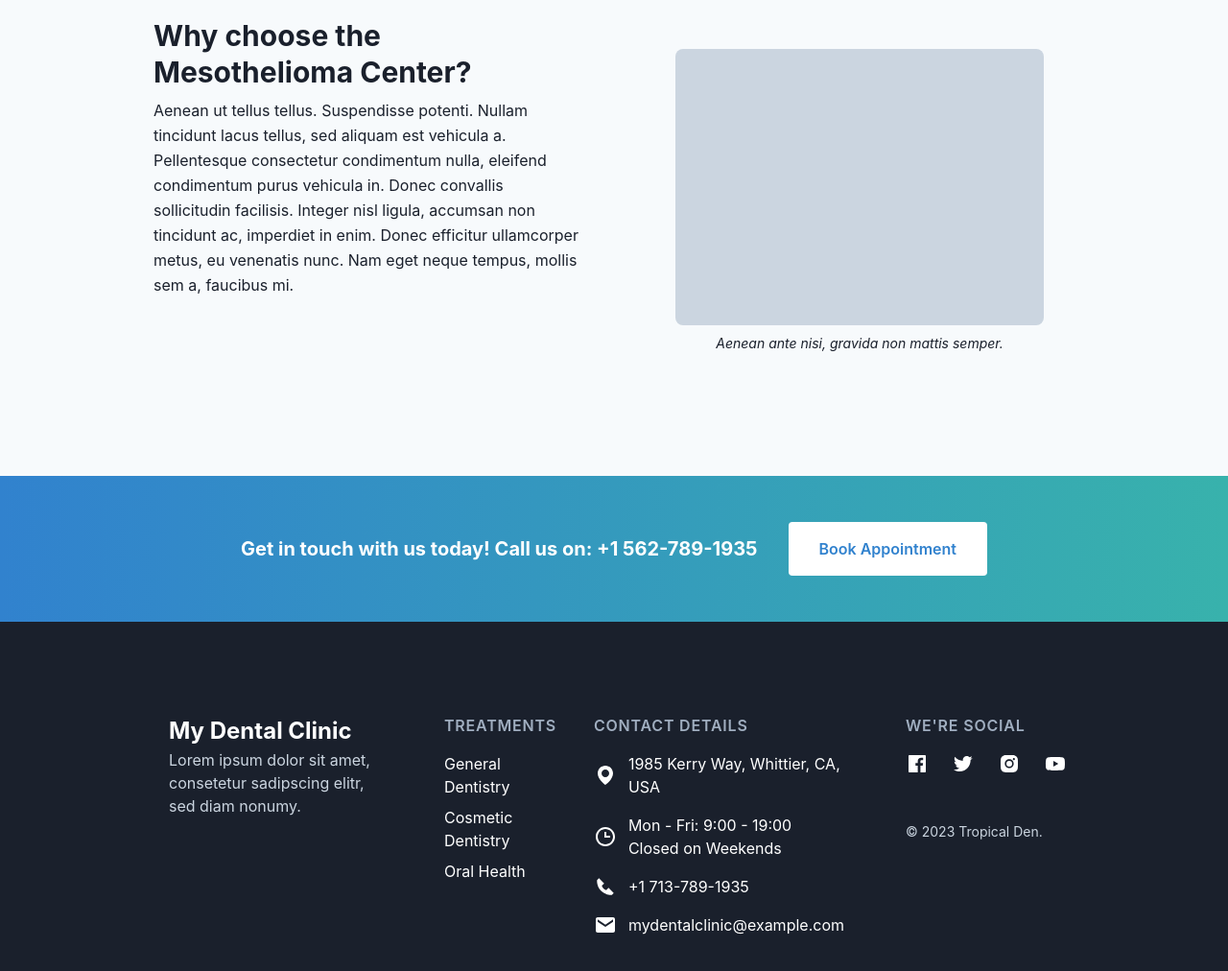
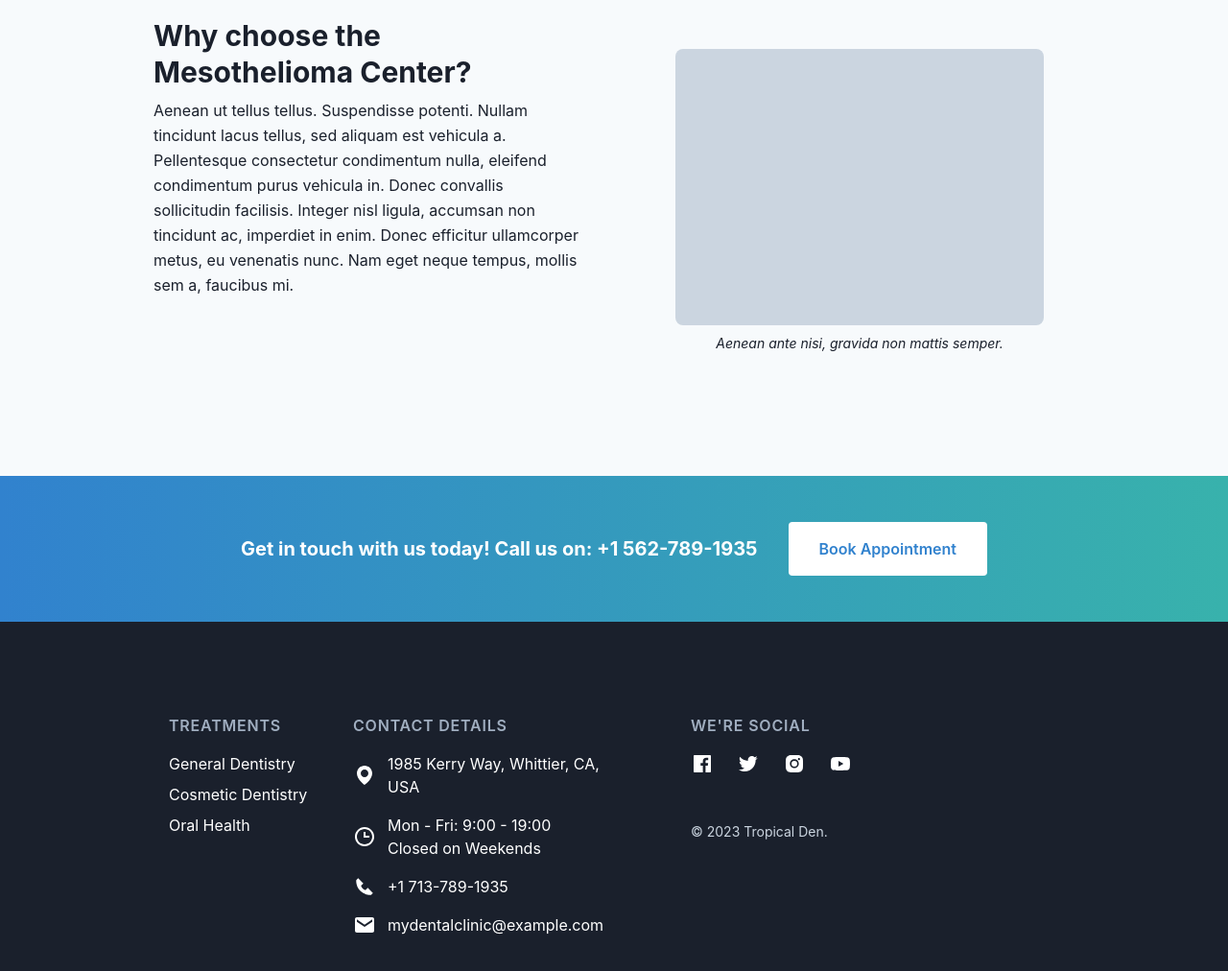
Before and after one commit to abeledovictor/tropical-den-demo-1, a plain HTML site: page index.html in a window 1280 px wide. Shown: the part 2169-3181 px from the top of the page at 96% size. Drawn offline with Linux system fonts and the light colour scheme.

Commit message:
Update index.html

```diff
--- a/index.html
+++ b/index.html
@@ -351,12 +351,7 @@
 
     <!-- start footer -->
     <footer class="relative bg-gray-900 text-white px-4 sm:px-8 lg:px-16 xl:px-40 2xl:px-64 py-12 lg:py-24">
-      <div class="flex flex-col md:flex-row">
-        <div class="w-full lg:w-2/6 lg:mx-4 lg:pr-8">
-          <h3 class="font-bold text-2xl">My Dental Clinic</h3>
-          <p class="text-gray-400">Lorem ipsum dolor sit amet, consetetur sadipscing elitr, sed diam nonumy.</p>
-        </div>
-
+      <div class="flex flex-col md:flex-row justify-center">
         <div class="w-full lg:w-1/6 mt-8 lg:mt-0 lg:mx-4">
           <h5 class="uppercase tracking-wider font-semibold text-gray-500">Treatments</h5>
           <ul class="mt-4">
```
